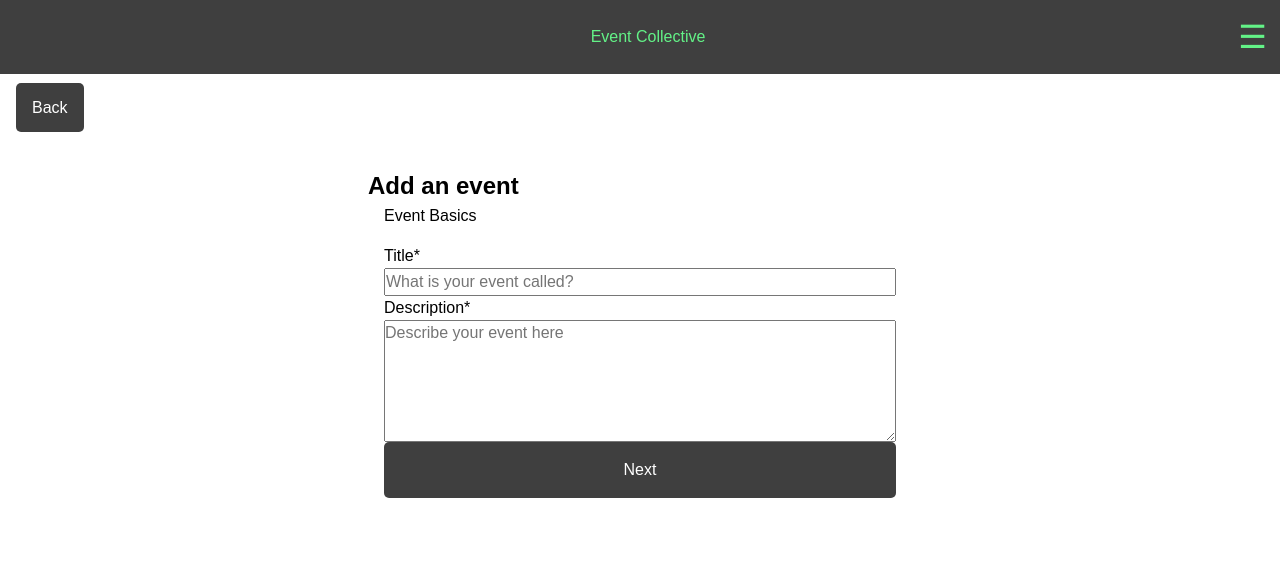
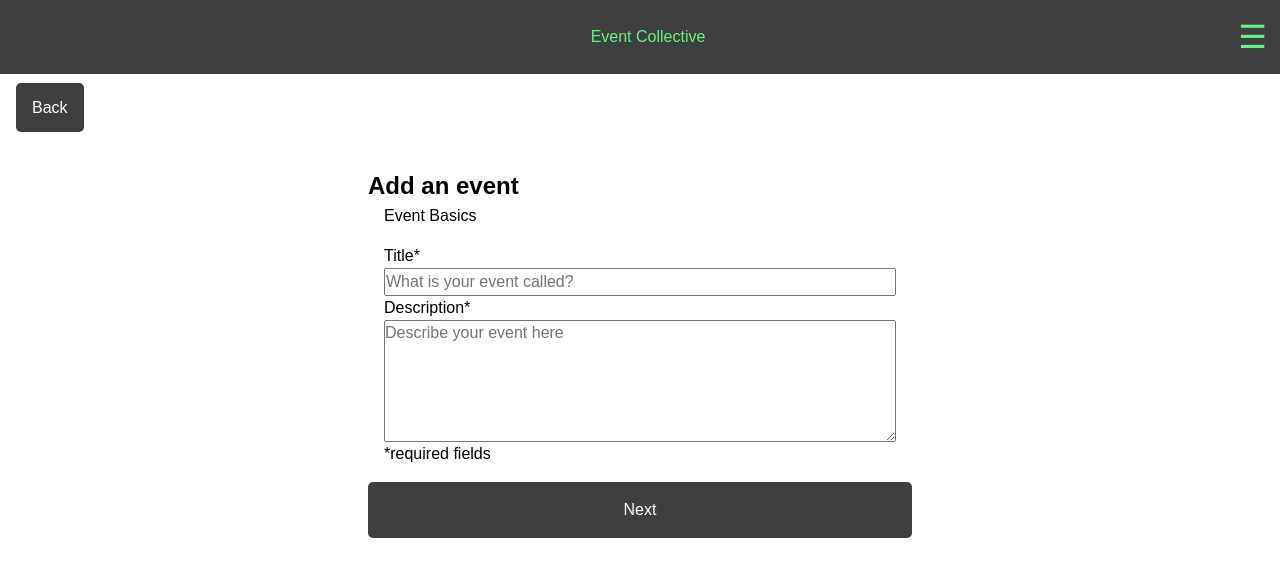
Before and after one commit to alhen002/capstone-event-repo, a Next.js app: page /events/create in a window 1280 px wide. Shown: the top 576 px of the page. Built offline with nearby package versions, Linux system fonts and the light colour scheme.

Commit message:
multistep working

```diff
--- a/components/EventForm.js
+++ b/components/EventForm.js
@@ -18,6 +18,16 @@ const StyledFieldset = styled.fieldset`
   display: flex;
   flex-direction: column;
   padding: 1rem;
+  display: ${(props) => {
+    switch (props.$visibility) {
+      case "visible":
+        return "flex";
+      case "hidden":
+        return "none";
+      default:
+        return "none";
+    }
+  }};
 `;
 
 export default function EventForm() {
@@ -43,8 +53,7 @@ export default function EventForm() {
       <StyledForm onSubmit={handleSubmit}>
         <h2>Add an event</h2>
 
-        {formStep === 0 && (
-          <StyledFieldset>
+        <StyledFieldset $visibility={formStep === 0 ? "visible" : "hidden"}>
           <legend>Event Basics</legend>
 
           <label htmlFor="title" id="titleLabel">
@@ -69,13 +78,10 @@ export default function EventForm() {
             rows="5"
             required
           ></textarea>
+          <p> *required fields</p>
+        </StyledFieldset>
 
-            <Button onClick={nextFormStep}>Next</Button>
-          </StyledFieldset>
-        )}
-
-        {formStep === 1 && (
-          <StyledFieldset>
+        <StyledFieldset $visibility={formStep === 1 ? "visible" : "hidden"}>
           <legend>Category and City</legend>
 
           <label htmlFor="category" id="categoryLabel">
@@ -118,14 +124,11 @@ export default function EventForm() {
             pattern="^https://images\.unsplash\.com/.*$"
             required
           ></input>
-            <Button onClick={prevFormStep}>Back</Button>
-            <Button onClick={nextFormStep}>Next</Button>
+          <p> *required fields</p>
         </StyledFieldset>
-        )}
 
-        {formStep === 2 && (
         <>
-            <StyledFieldset>
+          <StyledFieldset $visibility={formStep === 2 ? "visible" : "hidden"}>
             <legend>Event Details</legend>
             <label htmlFor="startDateTime" id="startDateTimeLabel">
               Start*
@@ -158,8 +161,9 @@ export default function EventForm() {
               aria-labelledby="locationLabel"
               placeholder="Put in an adress or landmark where everyone should gather"
             ></input>
+            <p> *required fields</p>
           </StyledFieldset>
-            <StyledFieldset>
+          <StyledFieldset $visibility={formStep === 3 ? "visible" : "hidden"}>
             <legend>About you</legend>
             <label htmlFor="organizer" id="organizerLabel">
               Organizer
@@ -171,12 +175,14 @@ export default function EventForm() {
               placeholder="Pick your name of that of your organisation"
             ></input>
             <p> *required fields</p>
-              <Button onClick={prevFormStep}>Back</Button>
+          </StyledFieldset>
+        </>
+        {formStep > 0 && <Button onClick={prevFormStep}>Back</Button>}
+        {formStep < 3 && <Button onClick={nextFormStep}>Next</Button>}
+        {formStep === 3 && (
           <Button color={"green"} type="Submit">
             Submit
           </Button>
-            </StyledFieldset>
-          </>
         )}
       </StyledForm>
     </>
```
Lines whose indentation alone changed are shown as unchanged.
